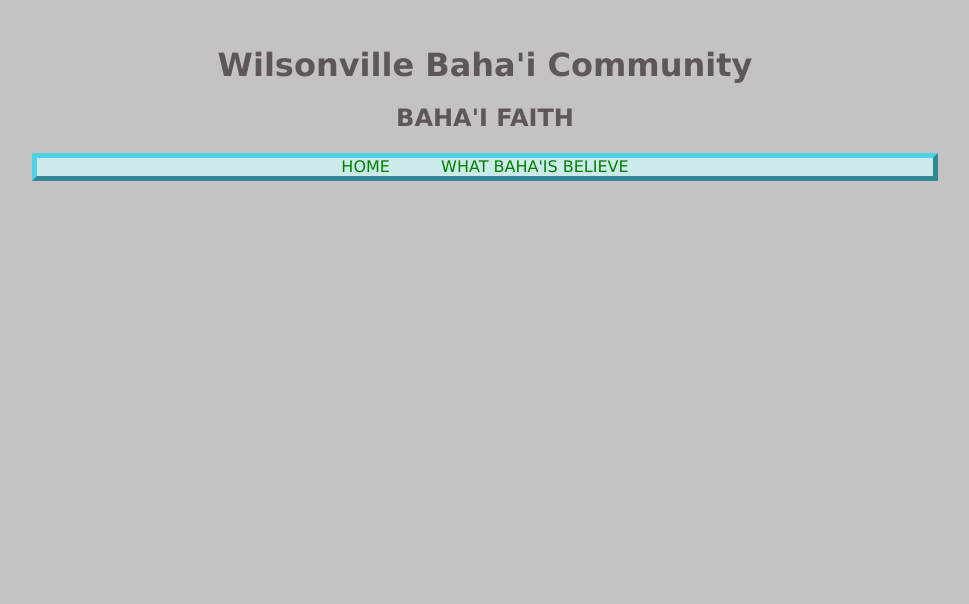
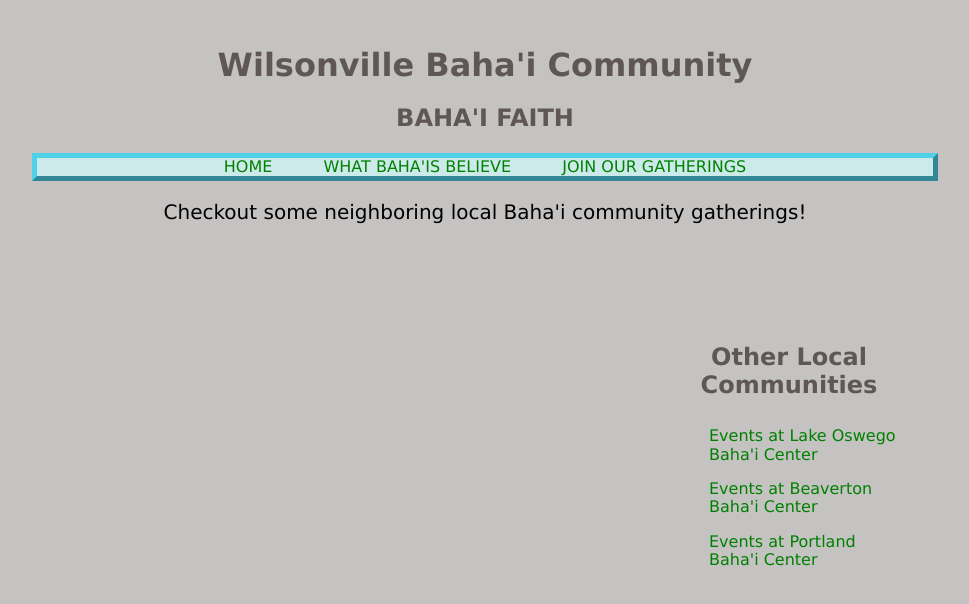
Before and after one commit to wilsonville-lsa/wilsonville-lsa-client, a React app: page /gatherings in a window 1280 px wide. Shown: the top 604 px of the page, without its empty margins (155-1124 px from the left). Built offline with nearby package versions, Linux system fonts and the light colour scheme.

Commit message:
Gatherings page added

```diff
--- a/src/components/app/App.js
+++ b/src/components/app/App.js
@@ -7,6 +7,7 @@ import {
 import Header from '../header/Header';
 import Home from '../home/Home';
 import Belief from '../belief/Belief';
+import Gatherings from '../gatherings/Gatherings';
 import './App.css';
 
 export default function App() {
@@ -17,6 +18,7 @@ export default function App() {
         <Switch>
           <Route exact path='/' component={Home} />
           <Route exact path='/what-bahais-believe' component={Belief} />
+          <Route exact path='/gatherings' component={Gatherings} />
         </Switch>
       </>
     </Router>
--- a/src/components/belief/Belief.css
+++ b/src/components/belief/Belief.css
@@ -38,7 +38,7 @@ aside ul li {
 }
 
 section ul li {
-  color: rgb(9, 177, 9);
+  color: black;
 }
 
 a, a:visited {
--- a/src/components/belief/Belief.js
+++ b/src/components/belief/Belief.js
@@ -33,7 +33,7 @@ export default function Belief() {
           <div>
             <h1>Progressive Revelation</h1>
             <p>Throughout the ages, God has sent Divine Messengers known as Manifestations of God — among them Abraham, Krishna, Zoroaster, Moses, Buddha, Jesus Christ, Muhammad and, in more recent times, the Báb and Bahá’u’lláh — to cultivate humanity’s spiritual, intellectual and moral capacities. Following the coming of a Manifestation of God extraordinary progress occurs in the world. Reaching to the roots of human motivation, His teachings awaken in whole populations capacities to contribute to the advancement of civilization to an extent never before possible.</p>
-            <p>Today, we find ourselves at the threshold of the coming of age of the human race.   Passing through different stages, we have collectively traversed our infancy and   childhood. Around the world, human society is being reshaped, and the ultimate trend   is clear: we are witnessing nothing less than the organization of human society as a planetary civilization.</p>
+            <p>Today, we find ourselves at the threshold of the coming of age of the human race. Passing through different stages, we have collectively traversed our infancy and childhood. Around the world, human society is being reshaped, and the ultimate trend is clear: we are witnessing nothing less than the organization of human society as a planetary civilization.</p>
           </div>
         </article>
       </section>
--- /dev/null
+++ b/src/components/gatherings/Gatherings.js
@@ -0,0 +1,19 @@
+/* eslint-disable react/no-unescaped-entities */
+import React from 'react';
+
+export default function Gatherings() {
+  return (
+    <>
+      <p>Checkout some neighboring local Baha'i community gatherings!</p>
+
+      <aside>
+        <h2>Other Local Communities</h2>
+        <ul>
+          <li><a href="http://lakeoswegobahai.org/" target="_blank" rel="noopener noreferrer">Events at Lake Oswego Baha'i Center</a></li>
+          <li><a href="http://beavertonbahai.org/center/#center-calendar" target="_blank" rel="noopener noreferrer">Events at Beaverton Baha'i Center</a></li>
+          <li><a href="http://portlandbahai.org/local-activities/portland/" target="_blank" rel="noopener noreferrer">Events at Portland Baha'i Center</a></li>
+        </ul>
+      </aside>
+    </>
+  );
+}
--- a/src/components/header/Header.js
+++ b/src/components/header/Header.js
@@ -12,6 +12,7 @@ export default function Header() {
       <nav>
         <Link activeclassname={styles.active} to="/">HOME</Link>
         <Link activeclassname={styles.active} to="/what-bahais-believe">WHAT BAHA'IS BELIEVE</Link>
+        <Link to="/gatherings">JOIN OUR GATHERINGS</Link>
       </nav>
     </>
   );
--- a/src/components/home/Home.css
+++ b/src/components/home/Home.css
@@ -1,15 +1,16 @@
 p {
-  color: green;
   font-size: 30px;
 }
 
 .welcome {
   width: 70vw;
   margin: 5vh auto;
+  color: black;
 }
 
 .quote {
   font-style: italic;
+  color: green;
 }
 
 span {
```
Also changed, not shown: src/components/gatherings/Gatherings.css (added).
